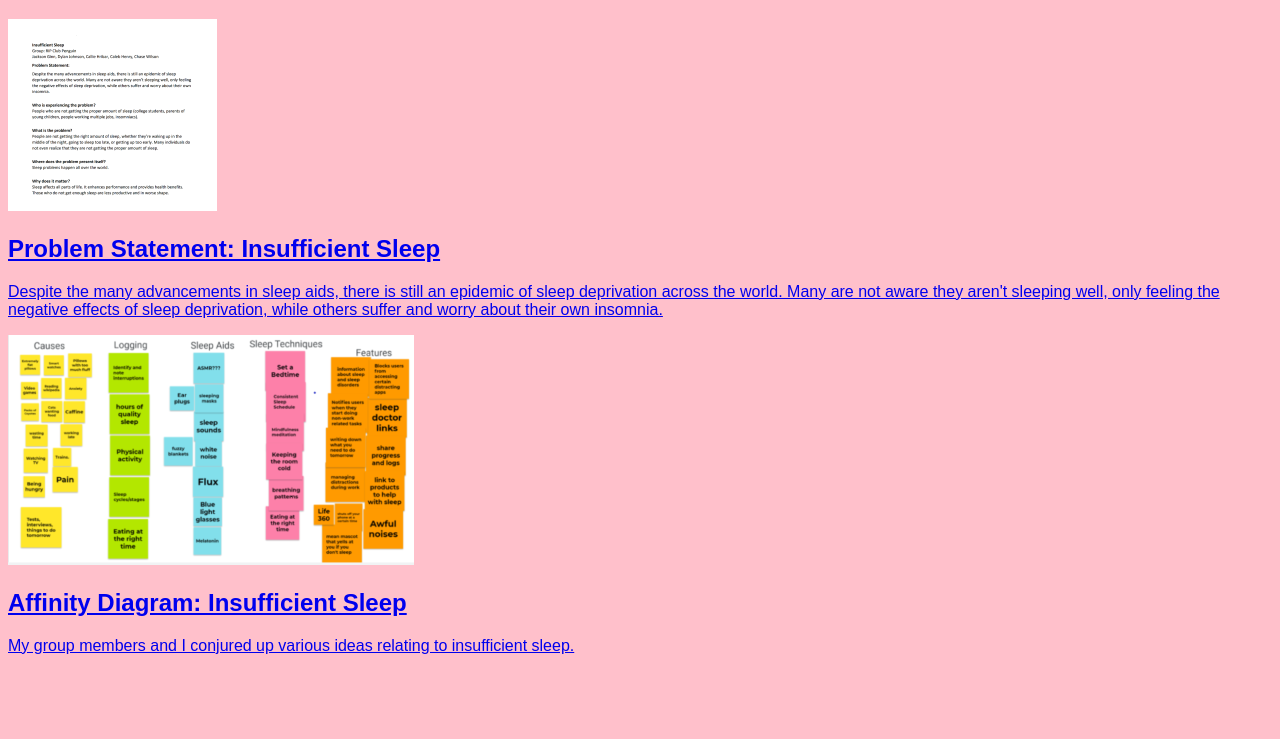
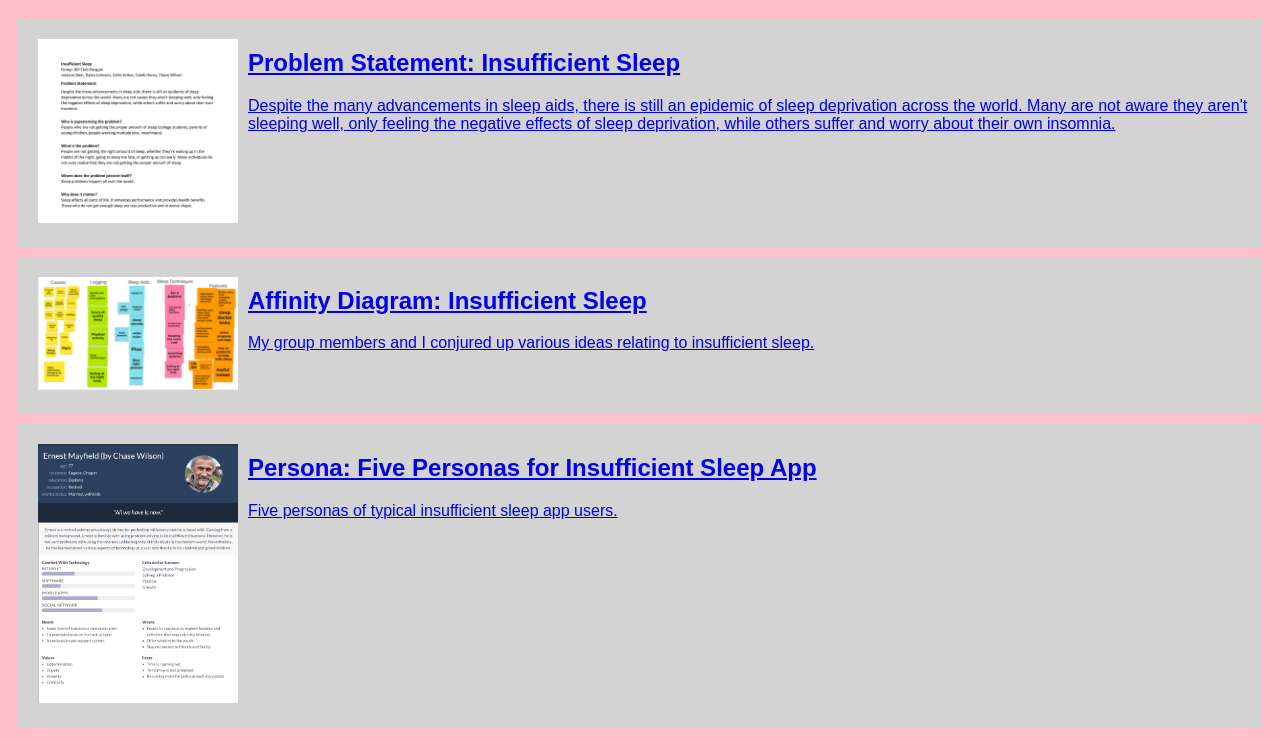
Before and after one commit to chasemwilson/chasemwilson.github.io, a plain HTML site: page index.html in a window 1280 px wide. Shown: the part 61-800 px from the top of the page. Drawn offline with Linux system fonts and the light colour scheme.

Commit message:
Add files via upload

```diff
--- a/index.html
+++ b/index.html
@@ -27,5 +27,16 @@
                 </p>
             </section>
         </section>
+
+        <!-- Persona Assignment-->
+        <section class="assignment">
+            <a href="files/persona.pdf"><img src="images/persona.png"></a>
+            <section class="ass-details">
+                <a href="files/persona.pdf"><h2>Persona: Five Personas for Insufficient Sleep App</h2>
+                <p>
+                   Five personas of typical insufficient sleep app users.
+                </p>
+            </section>
+        </section>
     </body>
 </html>
--- a/styles.css
+++ b/styles.css
@@ -1,6 +1,18 @@
 body {
     background:pink;
     font-family:Arial, Helvetica, sans-serif
+}
+
+.assignment {
+    display:flex;
+    padding:10px;
+    margin:10px;
+    background:lightgray;
+}
+
+.assignment img {
+    width:200px;
+    padding:10px;
 }
 
 h1 {
```
Also changed, not shown: images/persona.png (added), 1 other file.
